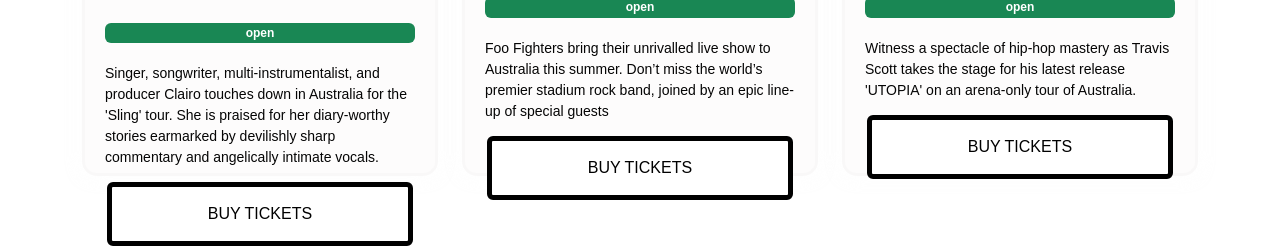
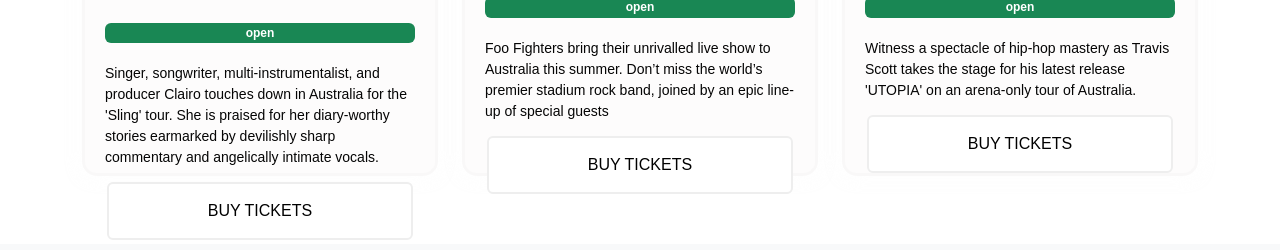
Before and after one commit to moontail7/task3, a Flask app: page / in a window 1280 px wide. Shown: the part 1276-1526 px from the top of the page. After the commit the page ends 1492 px from the top, so only its background shows below. Run offline with Flask 3, Linux system fonts and the light colour scheme; some libraries are stand-ins or nearby versions.

Commit message:
css touch up

```diff
--- a/website/static/style/style1.css
+++ b/website/static/style/style1.css
@@ -271,7 +271,7 @@
 
   .ticket-button {
       background-color: #ffffff;
-      border: 5px solid #000000;
+      border: 2px solid #eeeeee;
       color: rgb(0, 0, 0);
       padding: 15px 32px;
       text-align: center;
```
